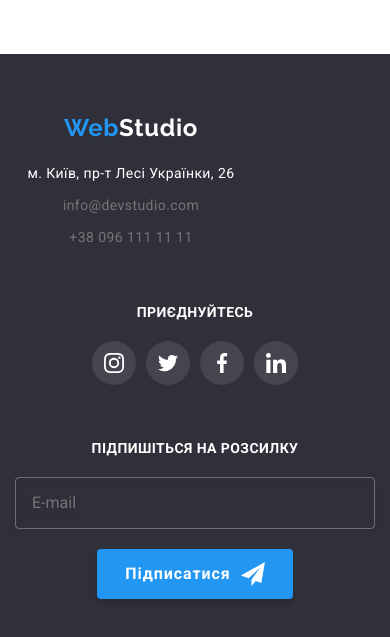
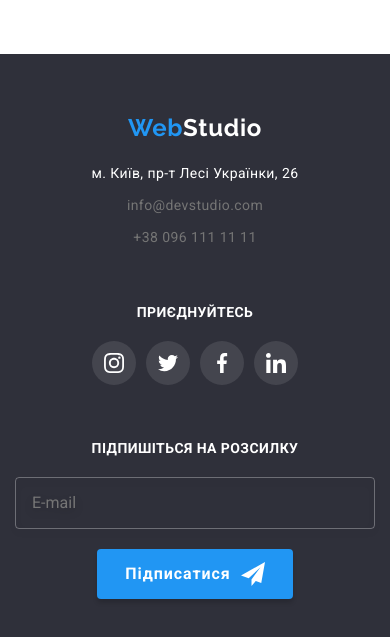
Before and after one commit to Vlad-Moskalenko/WebStudo, a website: page index.html in a window 390 px wide. Shown: the part 4433-5070 px from the top of the page. Drawn offline with nearby package versions, Linux system fonts and the light colour scheme.

Commit message:
fix: fix address-container position

```diff
--- a/sass/components/_footer.scss
+++ b/sass/components/_footer.scss
@@ -19,6 +19,7 @@
 }
 
 .footer__container {
+
   @media screen and (max-width: 767px) {
     text-align: center;
 
@@ -46,6 +47,10 @@
 
 .address-container {
 
+  @media screen and (max-width: 767px) {
+    margin: auto;
+  }
+
   @media screen and (max-width: 1199px) {
     width: 232px;
   }
@@ -66,6 +71,10 @@
 
   .contacts__item:not(:last-child) {
     margin-bottom: 8px;
+  }
+
+  @media screen and (min-width: 480px) {
+
   }
 
   @media screen and (min-width: 768px) and (max-width: 1199px) {
```
Also changed, not shown: css/main.css, css/main.min.css, 2 other files.
